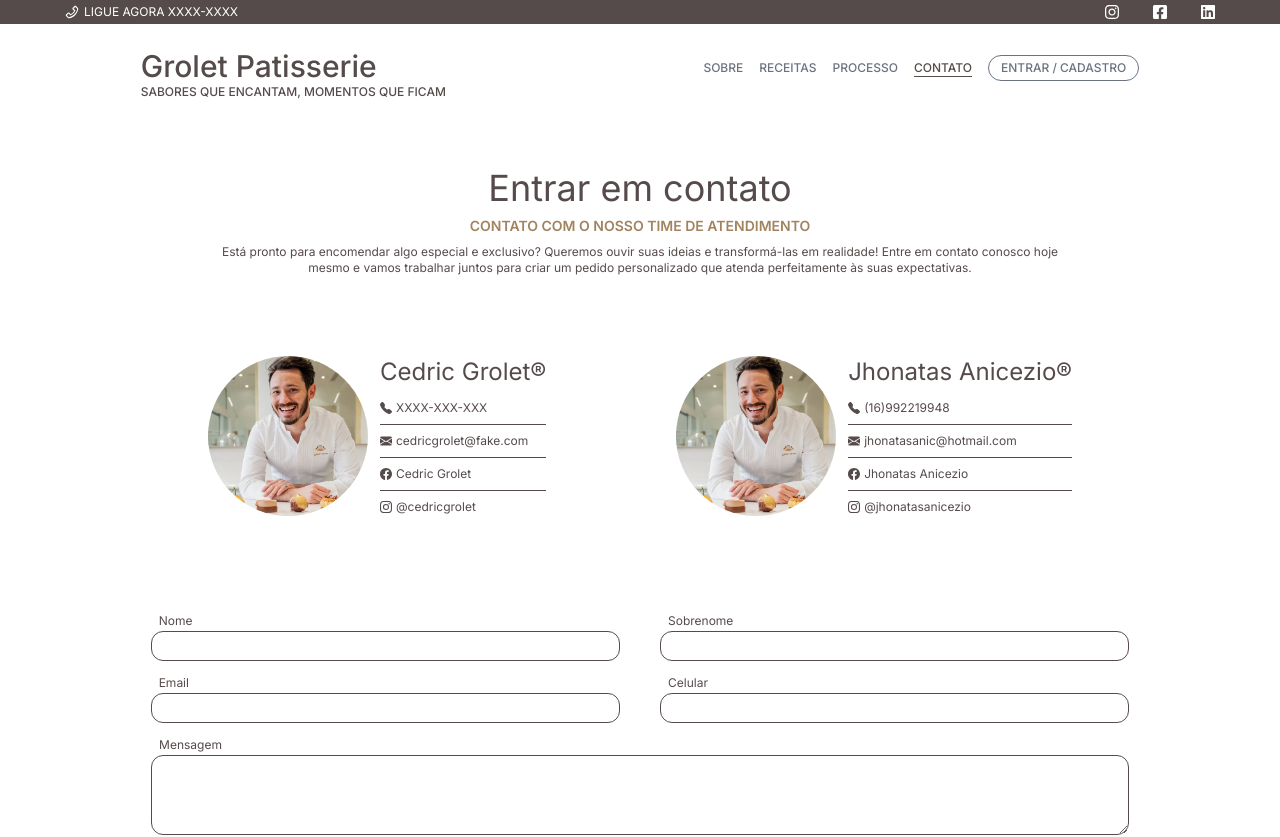
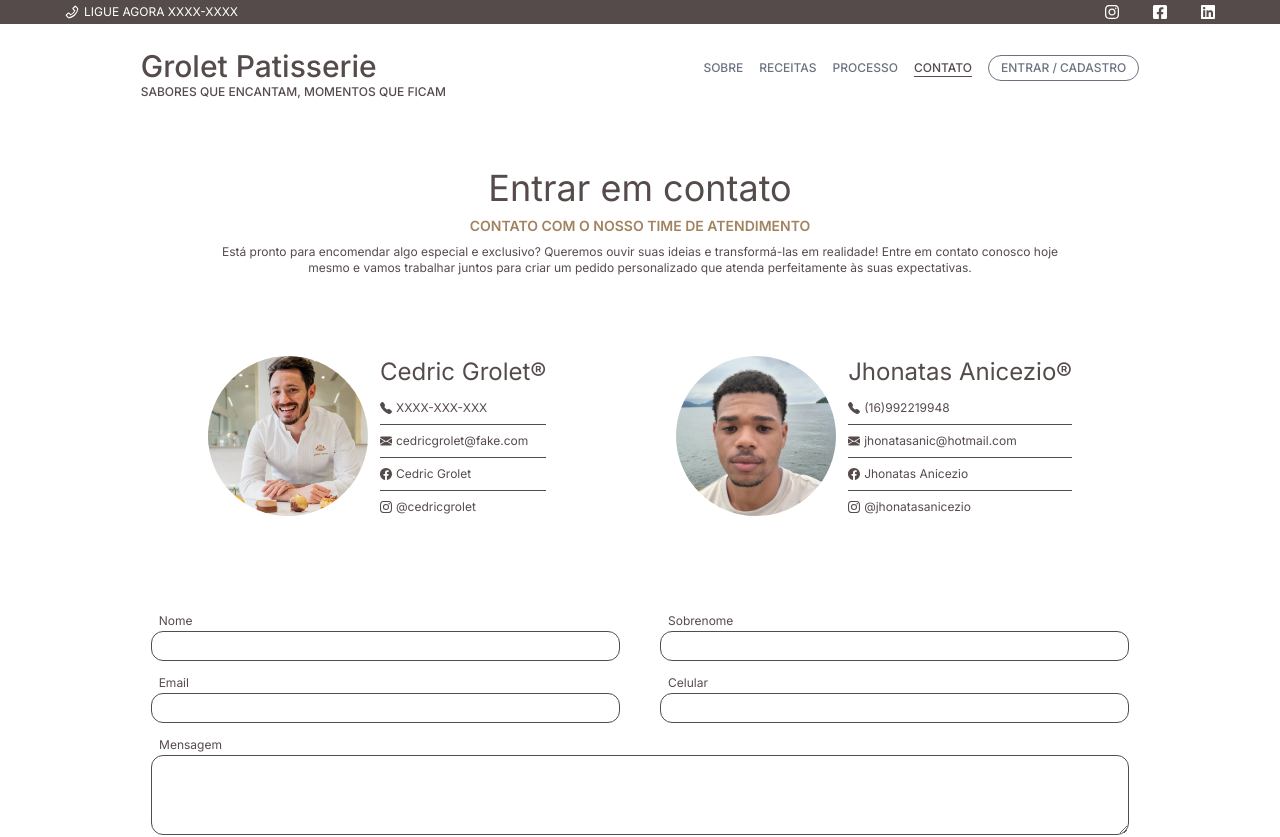
Before and after one commit to JhonatasAnicezio/Grolet_Patisserie, a Next.js app: page /contact in a window 1280 px wide. Shown: the top 837 px of the page. Built offline with nearby package versions, Linux system fonts and the light colour scheme; no server answers.

Commit message:
feat: alter image at profiles

```diff
--- a/src/app/contact/page.tsx
+++ b/src/app/contact/page.tsx
@@ -30,7 +30,7 @@ export default function Contact() {
           </div>
         </div>
         <div className="flex p-12 max-sm:p-2 gap-3">
-          <img className="w-40 max-sm:w-28 h-40 max-sm:h-28 rounded-full" src="/cedric-grolet.webp" alt="Descrição da imagem" />
+          <img className="w-40 max-sm:w-28 h-40 max-sm:h-28 rounded-full" src="/jhonatas.webp" alt="Descrição da imagem" />
           <div>
             <div className="flex flex-col gap-1">
               <h2 className="text-2xl">Jhonatas Anicezio®</h2>
```
Also changed, not shown: public/jhonatas.webp (added).
